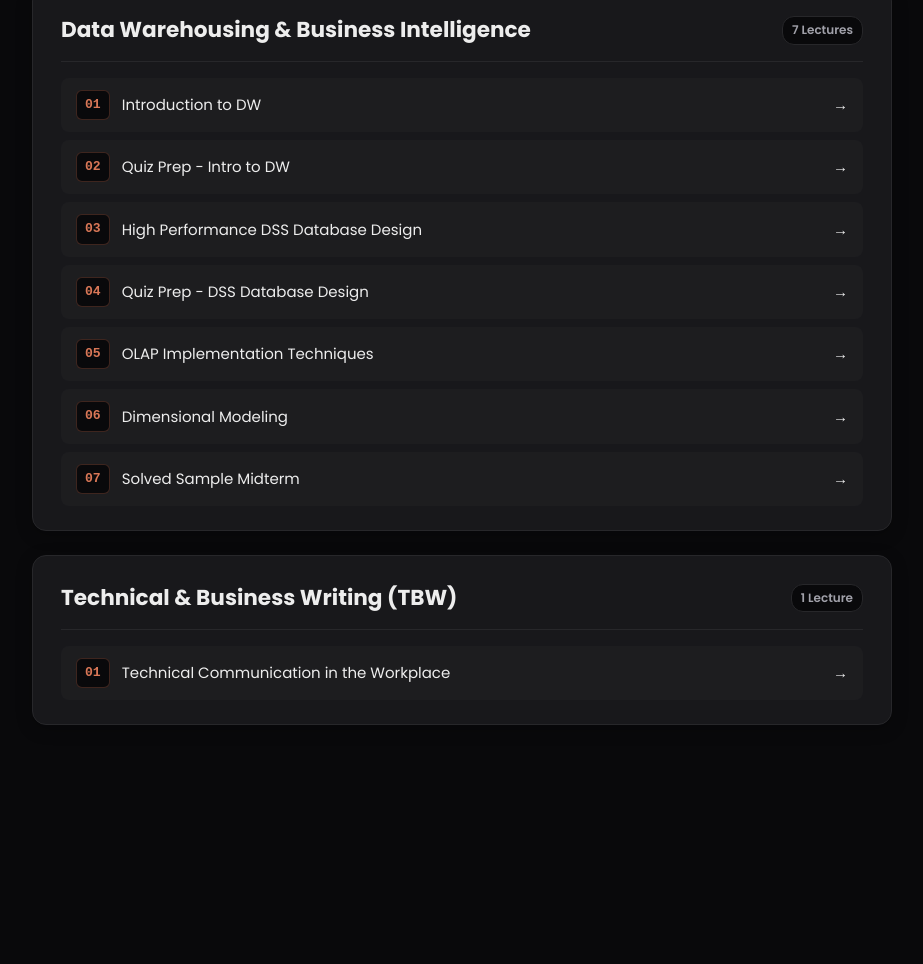
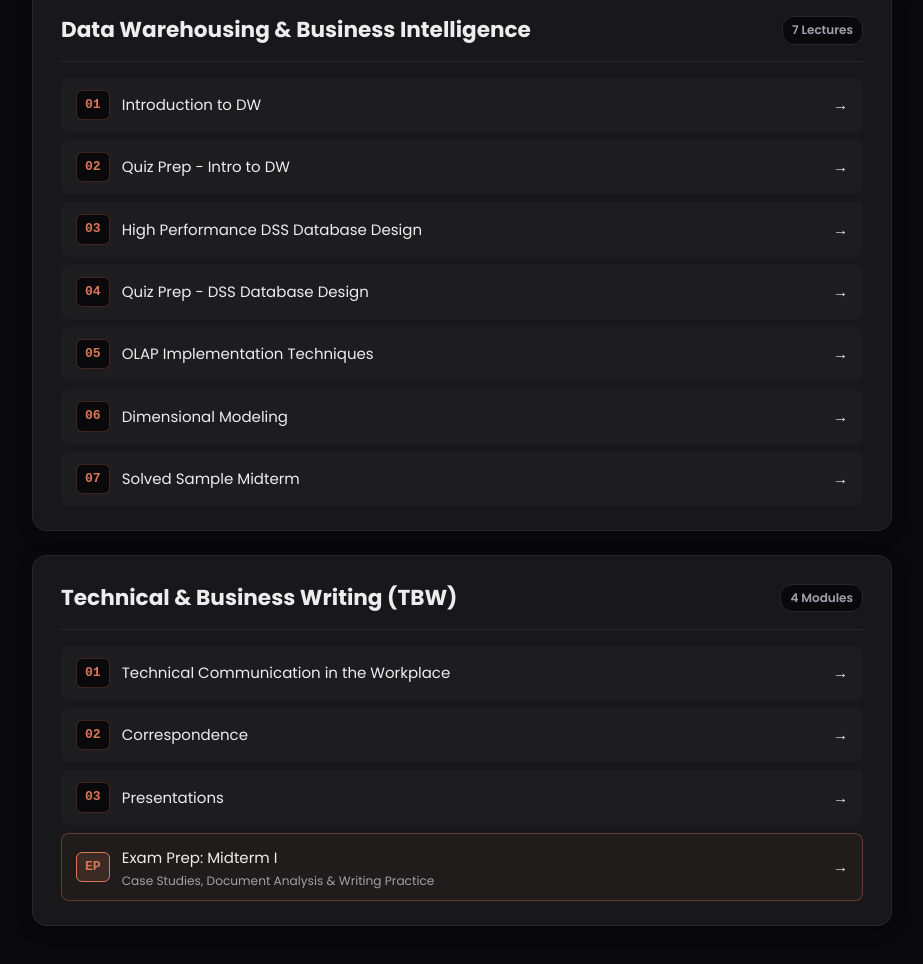
Before and after one commit to raifahd/NucesVault, a plain HTML site: page S5/index.html in a window 1280 px wide. Shown: the part 2109-3073 px from the top of the page, without its empty margins (178-1101 px from the left). Before the commit the page ends 2938 px from the top, so only its background shows below. Drawn offline with Linux system fonts and the light colour scheme.

Commit message:
add new modules and update lecture count for Technical Business Writing

```diff
--- a/S5/index.html
+++ b/S5/index.html
@@ -567,7 +567,7 @@
       <div class="course-section" data-course="Technical Business Writing TBW">
         <div class="course-header">
           <h2 class="course-title">Technical &amp; Business Writing (TBW)</h2>
-          <span class="course-count">1 Lecture</span>
+          <span class="course-count">4 Modules</span>
         </div>
         <ul class="lecture-list">
           <li class="lecture-item">
@@ -575,6 +575,36 @@
               <div class="lecture-left">
                 <span class="lecture-num">01</span>
                 <span class="lecture-title-text">Technical Communication in the Workplace</span>
+              </div>
+              <span class="lecture-arrow">&rarr;</span>
+            </a>
+          </li>
+          <li class="lecture-item">
+            <a href="Technical Business Writing (TBW)/2- Correspondence.html" class="lecture-link">
+              <div class="lecture-left">
+                <span class="lecture-num">02</span>
+                <span class="lecture-title-text">Correspondence</span>
+              </div>
+              <span class="lecture-arrow">&rarr;</span>
+            </a>
+          </li>
+          <li class="lecture-item">
+            <a href="Technical Business Writing (TBW)/3- Presentations.html" class="lecture-link">
+              <div class="lecture-left">
+                <span class="lecture-num">03</span>
+                <span class="lecture-title-text">Presentations</span>
+              </div>
+              <span class="lecture-arrow">&rarr;</span>
+            </a>
+          </li>
+          <li class="lecture-item">
+            <a href="Technical Business Writing (TBW)/4- Exam Prep Midterm I.html" class="lecture-link" style="border-color: rgba(217,119,87,0.35); background: rgba(217,119,87,0.04);">
+              <div class="lecture-left">
+                <span class="lecture-num" style="background:rgba(217,119,87,0.15); border-color:var(--ac); color:var(--ac);">EP</span>
+                <div class="lecture-meta">
+                  <span class="lecture-title-text">Exam Prep: Midterm I</span>
+                  <span class="lecture-desc">Case Studies, Document Analysis &amp; Writing Practice</span>
+                </div>
               </div>
               <span class="lecture-arrow">&rarr;</span>
             </a>
```
